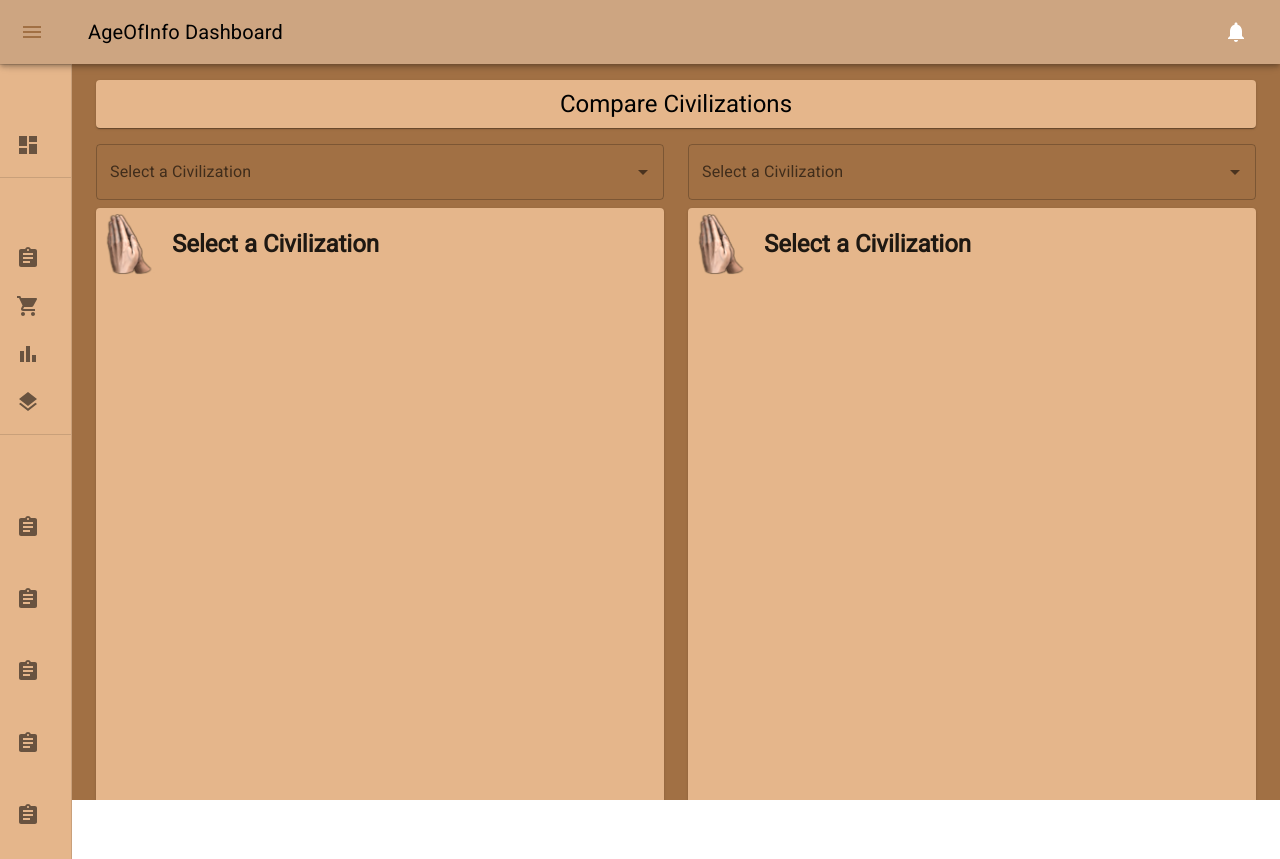
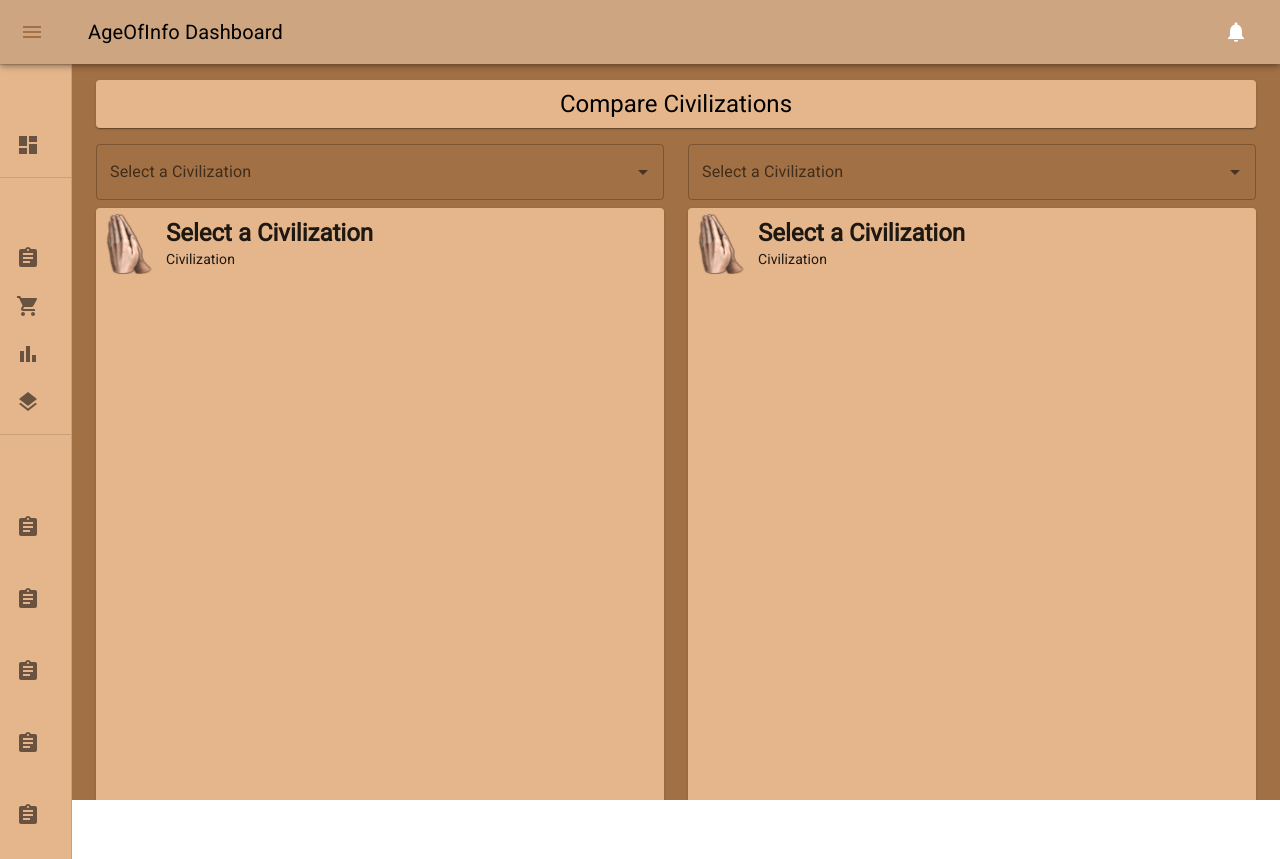
Before and after one commit to edman3d/ageofinfo-gcp, a React (Create React App) app: page / in a window 1280 px wide. Built offline with nearby package versions, Linux system fonts and the light colour scheme.

Commit message:
show army type under civ name

```diff
--- a/src/components/ComparePanels/CivCompareDetails.tsx
+++ b/src/components/ComparePanels/CivCompareDetails.tsx
@@ -46,11 +46,14 @@ export default function CivCompareDetails(props: CivCompareDetailsProps) {
           sx={{ height: `${CIV_ICON_SIZE}px`, width: `${CIV_ICON_SIZE}px` }}
           title={props.civ?.name}
         />
-        <Typography variant="h5" fontWeight={600} sx={{ marginLeft: 1 }}>
-          {props.civ ? props.civ.name : "Select a Civilization"}
-        </Typography>
+        <div style={{ display: "flex", flexDirection: "column", marginLeft: 2 }}>
+          <Typography variant="h5" fontWeight={600}>
+            {props.civ ? props.civ.name : "Select a Civilization"}
+          </Typography>
+          <Typography variant="subtitle2">{props.civ?.army_type} Civilization</Typography>
+        </div>
       </div>
-      <CardContent sx={{ height: 750, paddingTop: "0" }}>
+      <CardContent sx={{ height: 750, paddingTop: "0", marginTop: 1 }}>
         {props.civ ? (
           <>
             <Divider textAlign="left">
```
